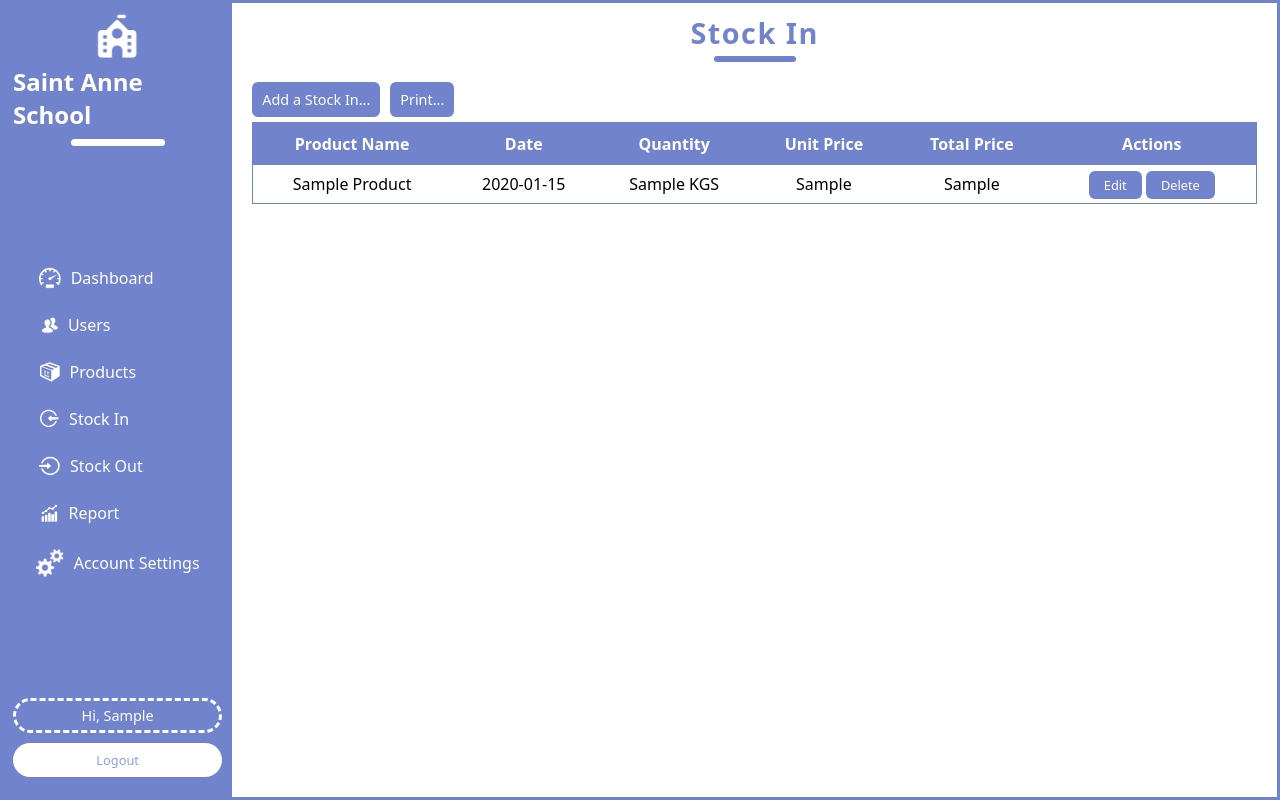
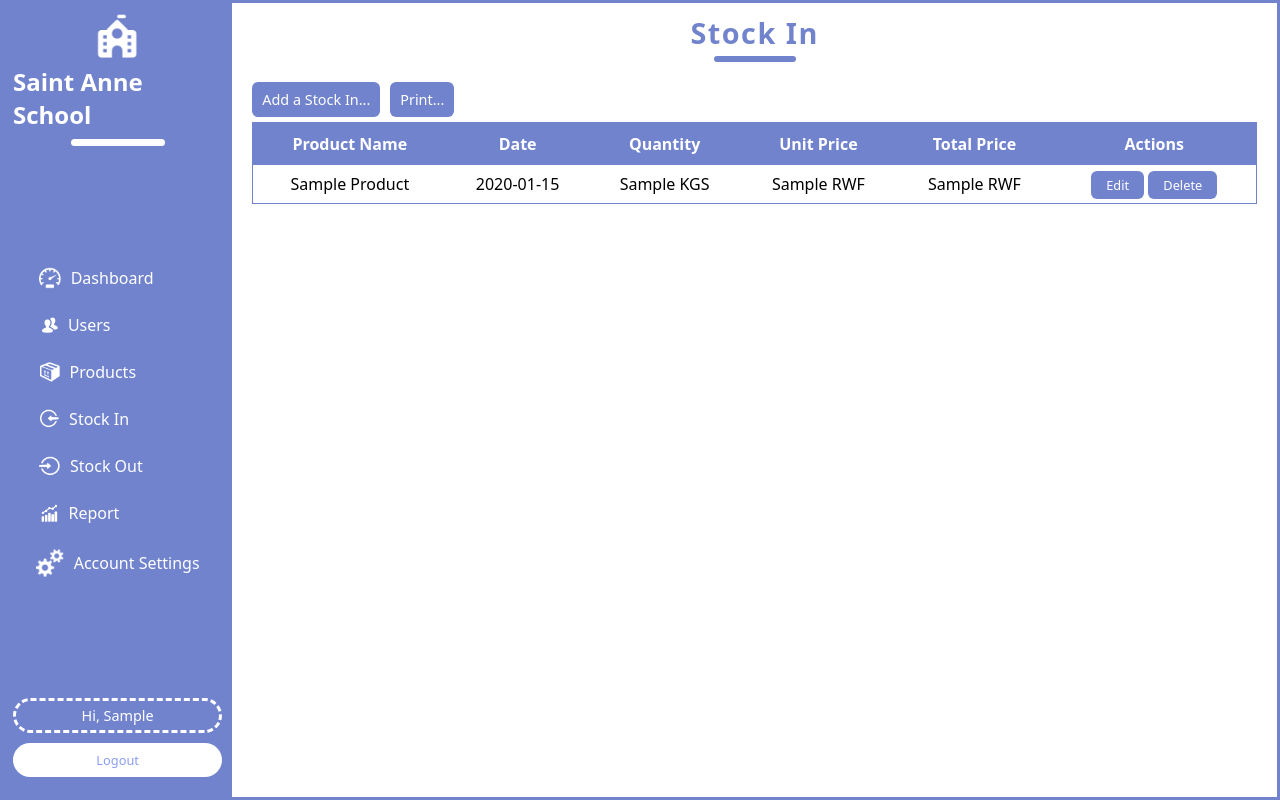
Before and after one commit to Nsoro-Allan/Saint_Anne_School_System, a PHP site: page /stock_in.php in a window 1280 px wide. Run offline with PHP 8.4, Linux system fonts and the light colour scheme; the visitor is signed in with stand-in values (Sample User, id 1); tables that the repository leaves empty hold one stand-in row (values such as "Sample post").

Commit message:
final changes...

```diff
--- a/stock_in.php
+++ b/stock_in.php
@@ -53,8 +53,8 @@ include("sessions.php");
                          ?></td>
                         <td><?php echo $row['date'];?></td>
                         <td><?php echo $row['quantity'];?> KGS</td>
-                        <td><?php echo $row['unit_price'];?></td>
-                        <td><?php echo $row['total_price'];?></td>
+                        <td><?php echo $row['unit_price'];?> RWF</td>
+                        <td><?php echo $row['total_price'];?> RWF</td>
                         <td>
                             <a href="edit_stock_in.php?stock_in_id=<?php echo $row['stock_in_id'];?>">Edit</a>
                             <a href="delete_stock_in.php?stock_in_id=<?php echo $row['stock_in_id'];?>"">Delete</a>
```
